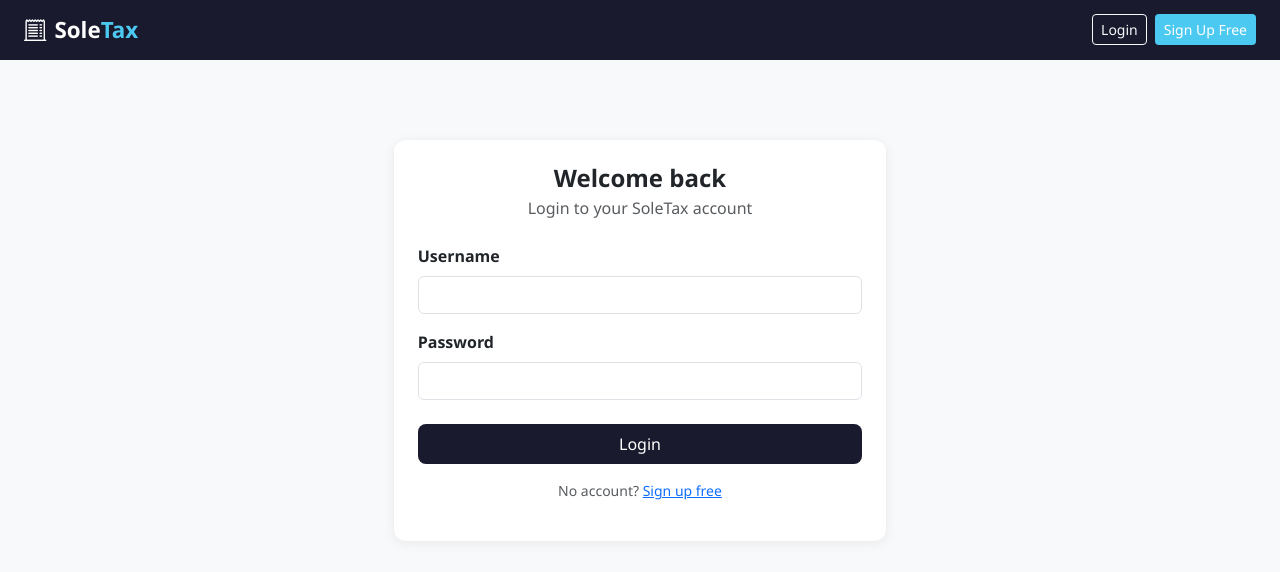
After one commit to Mdmunnaa/SOLETAX, a Django app: page /login/ in a window 1280 px wide. The commit adds this page. Shown: the top 572 px of the page. Run offline with Django 4.2, Linux system fonts and the light colour scheme.

Commit message:
Add files via upload

```diff
--- a/core/models.py
+++ b/core/models.py
@@ -1,7 +1,9 @@
 from django.db import models
+from django.contrib.auth.models import User
 
 class Invoice(models.Model):
     STATUS_CHOICES = [('Unpaid', 'Unpaid'), ('Paid', 'Paid')]
+    user = models.ForeignKey(User, on_delete=models.CASCADE)
     client = models.CharField(max_length=200)
     description = models.TextField()
     amount = models.DecimalField(max_digits=10, decimal_places=2)
@@ -28,6 +30,7 @@ class Expense(models.Model):
         ('Phone & internet', 'Phone & internet'),
         ('Other allowable expenses', 'Other allowable expenses'),
     ]
+    user = models.ForeignKey(User, on_delete=models.CASCADE)
     description = models.CharField(max_length=200)
     amount = models.DecimalField(max_digits=10, decimal_places=2)
     category = models.CharField(max_length=100, choices=CATEGORY_CHOICES)
--- a/core/urls.py
+++ b/core/urls.py
@@ -3,6 +3,9 @@ from . import views
 
 urlpatterns = [
     path('', views.index, name='index'),
+    path('signup/', views.signup_view, name='signup'),
+    path('login/', views.login_view, name='login'),
+    path('logout/', views.logout_view, name='logout'),
     path('dashboard/', views.dashboard, name='dashboard'),
     path('invoice/', views.create_invoice, name='create_invoice'),
     path('invoice/mark-paid/<int:pk>/', views.mark_paid, name='mark_paid'),
--- a/core/views.py
+++ b/core/views.py
@@ -1,5 +1,8 @@
 from django.shortcuts import render, redirect, get_object_or_404
 from django.db.models import Sum
+from django.contrib.auth import login, logout, authenticate
+from django.contrib.auth.forms import UserCreationForm, AuthenticationForm
+from django.contrib.auth.decorators import login_required
 from .models import Invoice, Expense
 from decimal import Decimal
 
@@ -8,9 +11,39 @@ def index(request):
     return render(request, 'core/index.html')
 
 
+def signup_view(request):
+    if request.method == 'POST':
+        form = UserCreationForm(request.POST)
+        if form.is_valid():
+            user = form.save()
+            login(request, user)
+            return redirect('dashboard')
+    else:
+        form = UserCreationForm()
+    return render(request, 'core/signup.html', {'form': form})
+
+
+def login_view(request):
+    if request.method == 'POST':
+        form = AuthenticationForm(data=request.POST)
+        if form.is_valid():
+            user = form.get_user()
+            login(request, user)
+            return redirect('dashboard')
+    else:
+        form = AuthenticationForm()
+    return render(request, 'core/login.html', {'form': form})
+
+
+def logout_view(request):
+    logout(request)
+    return redirect('index')
+
+
+@login_required(login_url='/login/')
 def dashboard(request):
-    invoices = Invoice.objects.all()
-    expenses = Expense.objects.all()
+    invoices = Invoice.objects.filter(user=request.user)
+    expenses = Expense.objects.filter(user=request.user)
     total_income = invoices.aggregate(Sum('amount'))['amount__sum'] or Decimal('0')
     total_expenses = expenses.aggregate(Sum('amount'))['amount__sum'] or Decimal('0')
     profit = total_income - total_expenses
@@ -23,9 +56,11 @@ def dashboard(request):
     })
 
 
+@login_required(login_url='/login/')
 def create_invoice(request):
     if request.method == 'POST':
         Invoice.objects.create(
+            user=request.user,
             client=request.POST['client'],
             description=request.POST['description'],
             amount=request.POST['amount'],
@@ -34,16 +69,19 @@ def create_invoice(request):
     return render(request, 'core/invoice.html')
 
 
+@login_required(login_url='/login/')
 def mark_paid(request, pk):
-    invoice = get_object_or_404(Invoice, pk=pk)
+    invoice = get_object_or_404(Invoice, pk=pk, user=request.user)
     invoice.status = 'Paid'
     invoice.save()
     return redirect('dashboard')
 
 
+@login_required(login_url='/login/')
 def add_expense(request):
     if request.method == 'POST':
         Expense.objects.create(
+            user=request.user,
             description=request.POST['description'],
             amount=request.POST['amount'],
             category=request.POST['category'],
@@ -53,9 +91,10 @@ def add_expense(request):
     return render(request, 'core/expense.html', {'categories': categories})
 
 
+@login_required(login_url='/login/')
 def tax_report(request):
-    invoices = Invoice.objects.all()
-    expenses = Expense.objects.all()
+    invoices = Invoice.objects.filter(user=request.user)
+    expenses = Expense.objects.filter(user=request.user)
     total_income = invoices.aggregate(Sum('amount'))['amount__sum'] or Decimal('0')
     total_expenses = expenses.aggregate(Sum('amount'))['amount__sum'] or Decimal('0')
     profit = total_income - total_expenses
--- a/soletax/templates/core/base.html
+++ b/soletax/templates/core/base.html
@@ -11,6 +11,8 @@
     .navbar { background: #1a1a2e; }
     .navbar-brand { color: #fff !important; font-weight: 700; font-size: 1.4rem; }
     .navbar-brand span { color: #4cc9f0; }
+    .nav-link { color: #ccc !important; }
+    .nav-link:hover { color: #fff !important; }
     .card { border: none; border-radius: 12px; box-shadow: 0 2px 12px rgba(0,0,0,0.07); }
     .btn-primary { background: #1a1a2e; border: none; border-radius: 8px; }
     .btn-primary:hover { background: #4cc9f0; color: #fff; }
@@ -29,14 +31,22 @@
   <a class="navbar-brand" href="{% url 'index' %}">
     <i class="bi bi-receipt-cutoff me-2"></i>Sole<span>Tax</span>
   </a>
-  <div class="ms-auto d-flex gap-2">
-    <a href="{% url 'create_invoice' %}" class="btn btn-sm btn-outline-light">+ Invoice</a>
-    <a href="{% url 'add_expense' %}" class="btn btn-sm" style="background:#4cc9f0;color:#fff;">+ Expense</a>
+  <div class="ms-auto d-flex gap-2 align-items-center">
+    {% if user.is_authenticated %}
+      <span class="text-white-50 small me-2">Hi, {{ user.username }}</span>
+      <a href="{% url 'create_invoice' %}" class="btn btn-sm btn-outline-light">+ Invoice</a>
+      <a href="{% url 'add_expense' %}" class="btn btn-sm" style="background:#4cc9f0;color:#fff;">+ Expense</a>
+      <a href="{% url 'logout' %}" class="btn btn-sm btn-outline-danger">Logout</a>
+    {% else %}
+      <a href="{% url 'login' %}" class="btn btn-sm btn-outline-light">Login</a>
+      <a href="{% url 'signup' %}" class="btn btn-sm" style="background:#4cc9f0;color:#fff;">Sign Up Free</a>
+    {% endif %}
   </div>
 </nav>
 
 <div class="container-fluid">
   <div class="row">
+    {% if user.is_authenticated %}
     <div class="col-md-2 sidebar d-none d-md-block">
       <a href="{% url 'dashboard' %}" class="mt-3"><i class="bi bi-speedometer2"></i> Dashboard</a>
       <a href="{% url 'create_invoice' %}"><i class="bi bi-file-earmark-text"></i> Invoices</a>
@@ -44,6 +54,9 @@
       <a href="{% url 'tax_report' %}"><i class="bi bi-bar-chart-line"></i> Tax Report</a>
     </div>
     <div class="col-md-10 main-content">
+    {% else %}
+    <div class="col-12 main-content">
+    {% endif %}
       {% block content %}{% endblock %}
     </div>
   </div>
--- /dev/null
+++ b/soletax/templates/core/login.html
@@ -0,0 +1,34 @@
+{% extends 'core/base.html' %}
+{% block content %}
+
+<div class="row justify-content-center mt-5">
+  <div class="col-md-5">
+    <div class="card p-4">
+      <h4 class="fw-bold mb-1 text-center">Welcome back</h4>
+      <p class="text-muted text-center mb-4">Login to your SoleTax account</p>
+      <form method="POST">
+        {% csrf_token %}
+        {% for field in form %}
+        <div class="mb-3">
+          <label class="form-label fw-semibold">{{ field.label }}</label>
+          <input type="{{ field.field.widget.input_type }}"
+                 name="{{ field.html_name }}"
+                 class="form-control {% if field.errors %}is-invalid{% endif %}">
+          {% for error in field.errors %}
+          <div class="invalid-feedback">{{ error }}</div>
+          {% endfor %}
+        </div>
+        {% endfor %}
+        {% if form.non_field_errors %}
+        <div class="alert alert-danger">{{ form.non_field_errors }}</div>
+        {% endif %}
+        <button type="submit" class="btn btn-primary w-100 py-2 mt-2">Login</button>
+      </form>
+      <p class="text-center mt-3 text-muted small">
+        No account? <a href="{% url 'signup' %}">Sign up free</a>
+      </p>
+    </div>
+  </div>
+</div>
+
+{% endblock %}
```
Also changed, not shown: soletax/templates/core/signup.html (added, +32 -0 lines), core/migrations/__init__.py (added).
